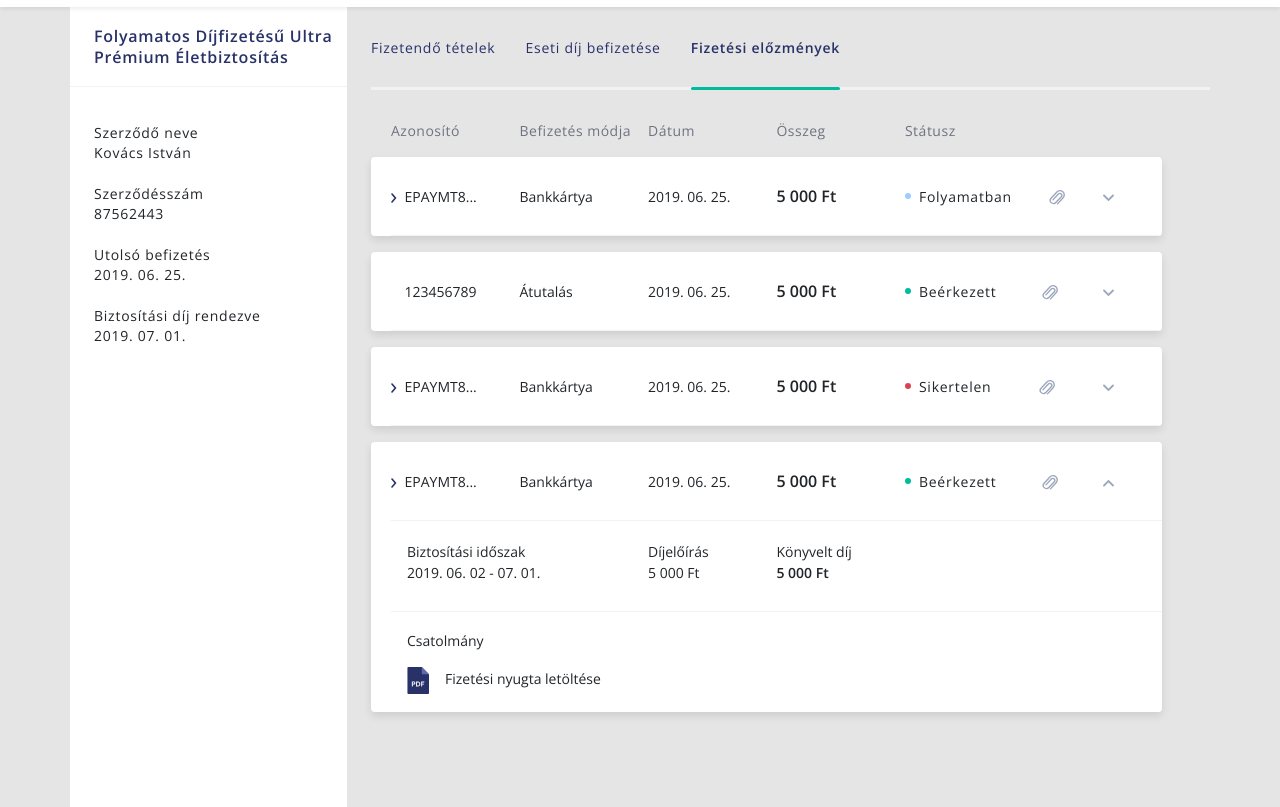
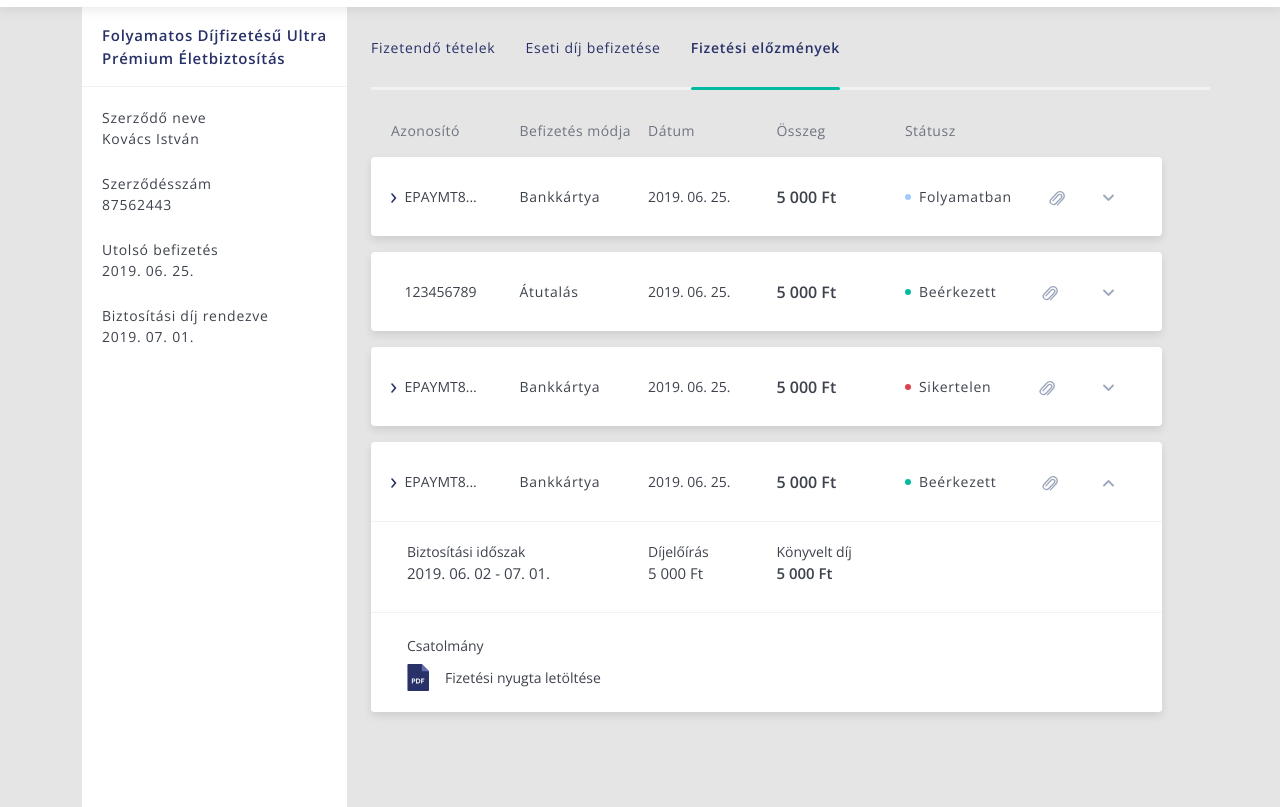
Before and after one commit to nyesoviktoria/groupama-payment-history, a website built with webpack: page index.html in a window 1280 px wide. Shown: the part 73-880 px from the top of the page. Built offline with nearby package versions, Linux system fonts and the light colour scheme.

Commit message:
style fixes in desktop view

```diff
--- a/index.html
+++ b/index.html
@@ -13,37 +13,43 @@
     />
   </head>
   <body>
-    <header class="navbar shadow-sm bg-white">
+    <header class="header navbar bg-white">
       <nav
         class="container-md d-flex justify-content-between align-items-center px-0 ps-2"
       >
-        <a class="navbar-brand mr-auto" href="https://www.groupama.hu/"
+        <a class="navbar-brand" href="https://www.groupama.hu/"
           ><img src="./assets/logo.png" alt="Groupama logo"
         /></a>
-        <div class="d-flex align-items-center">
+        <a
+          href="#"
+          class="d-flex align-items-center text-reset text-decoration-none"
+        >
           <img class="pe-2" src="./assets/exit.svg" alt="exit logo" /><span
             class="d-none d-lg-block"
             >Kilépés</span
           >
-        </div>
+        </a>
       </nav>
     </header>
+
     <div class="container-md px-0">
-      <div class="row d-flex mx-0">
-        <div class="col-3 d-none d-lg-block px-0 pe-2">
+      <div class="row">
+        <div class="col-3 d-none d-lg-block pe-2">
           <div class="bg-white vh-100">
-            <p class="client-data-details-title ps-4">
+            <p
+              class="client-data-details__title d-flex align-items-center my-0"
+            >
               Folyamatos Díjfizetésű Ultra Prémium Életbiztosítás
             </p>
-            <dl class="client-data-details-list ps-4">
+            <dl class="client-data-details__list">
               <dt>Szerződő neve</dt>
-              <dd>Kovács István</dd>
+              <dd class="mb-4">Kovács István</dd>
 
               <dt>Szerződésszám</dt>
-              <dd>87562443</dd>
+              <dd class="mb-4">87562443</dd>
 
               <dt>Utolsó befizetés</dt>
-              <dd>2019. 06. 25.</dd>
+              <dd class="mb-4">2019. 06. 25.</dd>
 
               <dt>Biztosítási díj rendezve</dt>
               <dd>2019. 07. 01.</dd>
@@ -52,24 +58,27 @@
         </div>
 
         <div class="col-12 col-lg-9 px-0 ps-3">
-          <ul class="navigation-items px-0 my-0">
+          <ul
+            class="navigation-items__list d-flex align-items-center px-0 my-0"
+          >
             <li>Fizetendő tételek</li>
             <li>Eseti díj befizetése</li>
-            <li class="active">Fizetési előzmények</li>
+            <li class="active-navigation-item">Fizetési előzmények</li>
           </ul>
-          <div class="container d-flex flex-column pe-5">
-            <ul class="row payment-history-table-titles-list">
+          <div class="container pe-5">
+            <ul class="row payment-history-table__titles-list mb-3">
               <li class="col-2">Azonosító</li>
               <li class="col-2">Befizetés módja</li>
               <li class="col-2">Dátum</li>
               <li class="col-2">Összeg</li>
               <li class="col-4">Státusz</li>
             </ul>
-            <ul class="px-0 d-flex flex-column payment-history-table-list">
-              <li class="container bg-white payment-details">
+            <ul
+              class="d-flex flex-column payment-history-table__items-list px-0"
+            >
+              <li class="container bg-white payment-history-table__item-card">
                 <div
-                  class="row d-flex align-items-center"
-                  style="height: 79px; border-bottom: 1px solid #f1f2f4"
+                  class="row d-flex align-items-center payment-history-table__item-visible-part"
                 >
                   <div class="col-2 d-flex align-items-center">
                     <button class="arrow-right">
@@ -79,7 +88,7 @@
                       /></button
                     ><span>EPAYMT8...</span>
                   </div>
-                  <div class="col-2">Bankkártya</div>
+                  <div class="col-2 payment-type">Bankkártya</div>
                   <div class="col-2">2019. 06. 25.</div>
                   <div class="col-2 payment-amount">5 000 Ft</div>
                   <div class="col-4 d-flex justify-content-between pe-5">
@@ -102,10 +111,9 @@
                   </div>
                 </div>
               </li>
-              <li class="container bg-white payment-details">
+              <li class="container bg-white payment-history-table__item-card">
                 <div
-                  class="row d-flex align-items-center"
-                  style="height: 79px; border-bottom: 1px solid #f1f2f4"
+                  class="row d-flex align-items-center payment-history-table__item-visible-part"
                 >
                   <div class="col-2 d-flex align-items-center">
                     <button class="arrow-right invisible">
@@ -115,7 +123,7 @@
                       /></button
                     ><span>123456789</span>
                   </div>
-                  <div class="col-2">Átutalás</div>
+                  <div class="col-2 payment-type">Átutalás</div>
                   <div class="col-2">2019. 06. 25.</div>
                   <div class="col-2 payment-amount">5 000 Ft</div>
                   <div class="col-4 d-flex justify-content-between pe-5">
@@ -138,10 +146,9 @@
                   </div>
                 </div>
               </li>
-              <li class="container bg-white payment-details">
+              <li class="container bg-white payment-history-table__item-card">
                 <div
-                  class="row d-flex align-items-center"
-                  style="height: 79px; border-bottom: 1px solid #f1f2f4"
+                  class="row d-flex align-items-center payment-history-table__item-visible-part"
                 >
                   <div class="col-2 d-flex align-items-center">
                     <button class="arrow-right">
@@ -151,7 +158,7 @@
                       /></button
                     ><span>EPAYMT8...</span>
                   </div>
-                  <div class="col-2">Bankkártya</div>
+                  <div class="col-2 payment-type">Bankkártya</div>
                   <div class="col-2">2019. 06. 25.</div>
                   <div class="col-2 payment-amount">5 000 Ft</div>
                   <div class="col-4 d-flex justify-content-between pe-5">
@@ -175,10 +182,9 @@
                 </div>
               </li>
 
-              <li class="container bg-white payment-details">
+              <li class="container bg-white payment-history-table__item-card">
                 <div
-                  class="row d-flex align-items-center"
-                  style="height: 79px; border-bottom: 1px solid #f1f2f4"
+                  class="row d-flex align-items-center payment-history-table__item-visible-part"
                 >
                   <div class="col-2 d-flex align-items-center">
                     <button class="arrow-right">
@@ -188,7 +194,7 @@
                       /></button
                     ><span>EPAYMT8...</span>
                   </div>
-                  <div class="col-2">Bankkártya</div>
+                  <div class="col-2 payment-type">Bankkártya</div>
                   <div class="col-2">2019. 06. 25.</div>
                   <div class="col-2 payment-amount">5 000 Ft</div>
                   <div class="col-4 d-flex justify-content-between pe-5">
@@ -216,31 +222,34 @@
                 </div>
                 <div class="collapse show" id="collapseExample">
                   <div
-                    class="row bg-white d-flex align-items-center"
-                    style="height: 91px; border-bottom: 1px solid #f1f2f4"
+                    class="row bg-white d-flex align-items-center payment-history-table__item-collapsible-part-data"
                   >
-                    <dl class="d-flex align-items-center my-0 px-0">
-                      <span class="col-4 my-0 ps-3">
+                    <dl
+                      class="d-flex align-items-center my-0 px-0 payment-history-table__item-collapsible-part-data-list"
+                    >
+                      <div class="col-4 my-0 ps-3">
                         <dt>Biztosítási időszak</dt>
                         <dd>2019. 06. 02 - 07. 01.</dd>
-                      </span>
-                      <span class="col-2 my-0">
+                      </div>
+                      <div class="col-2 my-0">
                         <dt>Díjelőírás</dt>
                         <dd>5 000 Ft</dd>
-                      </span>
-                      <span class="col-6 my-0">
+                      </div>
+                      <div class="col-6 my-0">
                         <dt>Könyvelt díj</dt>
                         <dd><strong>5 000 Ft</strong></dd>
-                      </span>
+                      </div>
                     </dl>
                   </div>
                   <div
-                    class="row bg-white d-flex align-items-center"
-                    style="height: 100px"
+                    class="row bg-white d-flex align-items-center payment-history-table__item-collapsible-part-download"
                   >
                     <div class="col-6 ps-3">
-                      <p class="pb-3 my-0">Csatolmány</p>
-                      <a href="#" class="text-reset text-decoration-none">
+                      <p class="pb-2 my-0">Csatolmány</p>
+                      <a
+                        href="#"
+                        class="text-reset text-decoration-none d-flex align-items-center"
+                      >
                         <img
                           class="pe-3"
                           src="/assets/pdf.svg"
--- a/src/scss/main.scss
+++ b/src/scss/main.scss
@@ -10,11 +10,8 @@
 
 body {
   background-color: $grey-light;
+  color: $grey-dark;
   font-family: "Open Sans";
-}
-
-header {
-  height: 80px;
 }
 
 button {
@@ -22,69 +19,90 @@ button {
   background-color: $white;
 }
 
-.client-data-details-title {
-  align-items: center;
-  border-bottom: 1px solid $grey-lightest;
-  color: $blue-dark;
-  display: flex;
-  font-weight: 600;
+.header {
+  box-shadow: $box-shadow-light;
   height: 80px;
-  letter-spacing: 0.75px;
-  line-height: 20.43px;
 }
 
-.client-data-details-list {
-  font-size: 14px;
-  letter-spacing: 0.75px;
-  font-weight: 400;
-  line-height: 20.48px;
-  padding-top: 20px;
+.client-data-details__title {
+  @include fs15-blue;
+
+  border-bottom: $border-line-sm;
+  height: 80px;
+  padding-left: 20px;
 }
 
-.client-data-details-list dt {
-  font-weight: 400;
+.client-data-details__list {
+  @include fs14-fw400-wide;
+
+  padding: 20px 0 0 20px;
 }
 
-.client-data-details-list dd {
-  margin-bottom: 20px;
-}
+.navigation-items__list {
+  @include fs14-fw400-wide-blue;
 
-.navigation-items {
-  align-items: center;
-  border-bottom: 3px solid $grey-lightest;
+  border-bottom: $border-line-strong;
   box-sizing: content-box;
-  color: $blue-dark;
-  display: flex;
-  font-size: 14px;
   gap: 30px;
   height: 80px;
-  letter-spacing: 0.75px;
   list-style: none;
 }
 
-.active {
+.active-navigation-item {
   font-weight: 600;
   position: relative;
+
+  &:after {
+    background: $green;
+    border-radius: $border-radius-sm;
+    content: "";
+    display: block;
+    height: 3px;
+    position: absolute;
+    transform: translateY(29px);
+    width: 100%;
+  }
 }
 
-.active:after {
-  background: $green;
-  border-radius: 2px;
-  bottom: 0;
-  content: "";
-  display: block;
-  height: 3px;
-  position: absolute;
-  transform: translateY(32px);
-  width: 100%;
+.payment-history-table__titles-list {
+  @include fs14-fw400-tight-grey;
+
+  list-style: none;
+  padding: 30px 0 0 20px;
 }
 
-.payment-details {
-  border-radius: $bored-radius;
+.payment-history-table__items-list {
+  gap: 16px;
+  list-style: none;
+}
+
+.payment-history-table__item-card {
+  @include fs14-fw400;
+
+  border-radius: $border-radius;
   box-shadow: $box-shadow-dark;
-  font-size: 14px;
+  overflow: hidden;
+}
+
+.payment-history-table__item-visible-part {
+  height: 79px;
   padding-left: 20px;
-  overflow: hidden;
+}
+
+.arrow-right {
+  padding-right: 7.57px;
+}
+
+.payment-type {
+  letter-spacing: 0.75px;
+}
+
+.payment-amount {
+  @include fs16;
+}
+
+.payment-status {
+  letter-spacing: 0.75px;
 }
 
 .circle {
@@ -107,34 +125,22 @@ button {
   background-color: $red;
 }
 
-.payment-amount {
-  font-size: 16px;
-  font-weight: 600;
+.rotate-180 {
+  transform: rotate(180deg);
 }
 
-.payment-status {
-  letter-spacing: 0.75px;
-}
-
-.payment-history-table-titles-list {
-  color: $grey-medium;
-  font-size: 14px;
-  letter-spacing: 0.5px;
-  list-style: none;
-  margin-bottom: 16px;
-  padding-top: 30px;
+.payment-history-table__item-collapsible-part-data {
+  border-top: $border-line-sm;
+  height: 91px;
   padding-left: 20px;
 }
 
-.payment-history-table-list {
-  gap: 16px;
-  list-style: none;
+.payment-history-table__item-collapsible-part-data-list dd {
+  font-size: 15px;
 }
 
-.arrow-right {
-  padding-right: 7.57px;
+.payment-history-table__item-collapsible-part-download {
+  border-top: $border-line-sm;
+  height: 100px;
+  padding-left: 20px;
 }
-
-.rotate-180 {
-  transform: rotate(180deg);
-}
--- a/src/scss/variables.scss
+++ b/src/scss/variables.scss
@@ -8,8 +8,11 @@ $grey-medium: #6f7381;
 $red: #dc414f;
 $white: #ffffff;
 
-$bored-radius-sm: 2px;
-$bored-radius: 4px;
+$border-radius-sm: 2px;
+$border-radius: 4px;
+
+$border-line-sm: 1px solid $grey-lightest;
+$border-line-strong: 3px solid $grey-lightest;
 
 $box-shadow-light: 0px 2px 12px 0px #0a113d1a;
 $box-shadow-dark: 0px 4px 8px 0px #0000001a;
```
